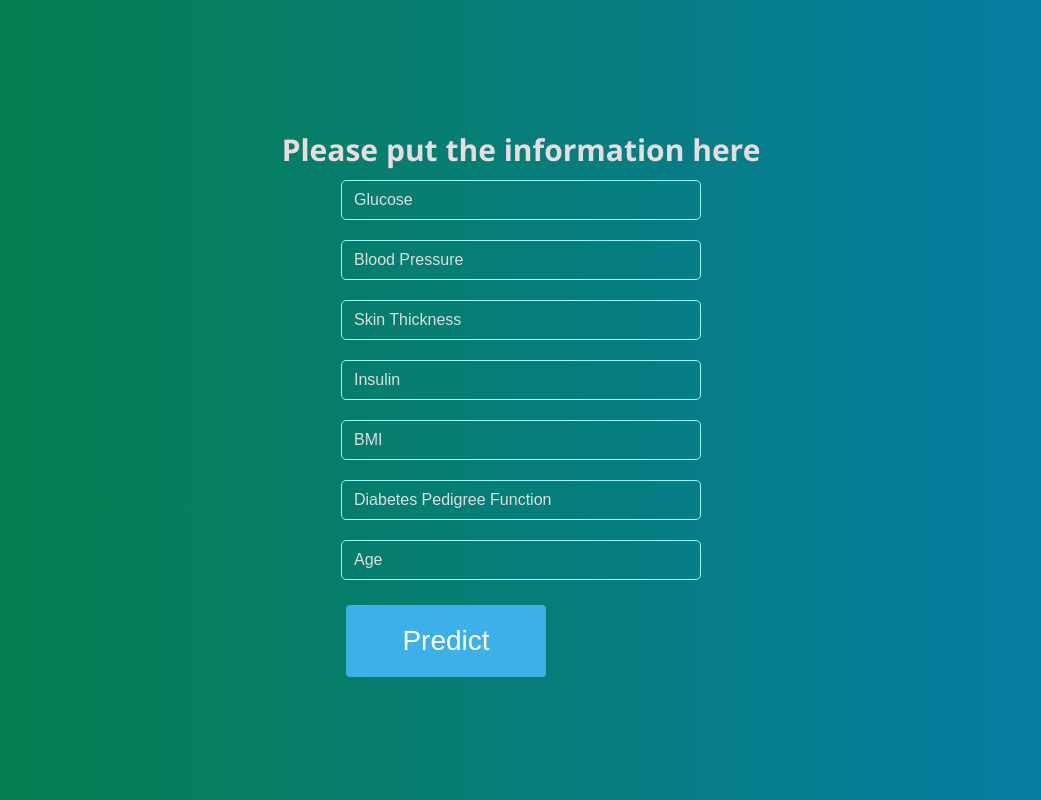
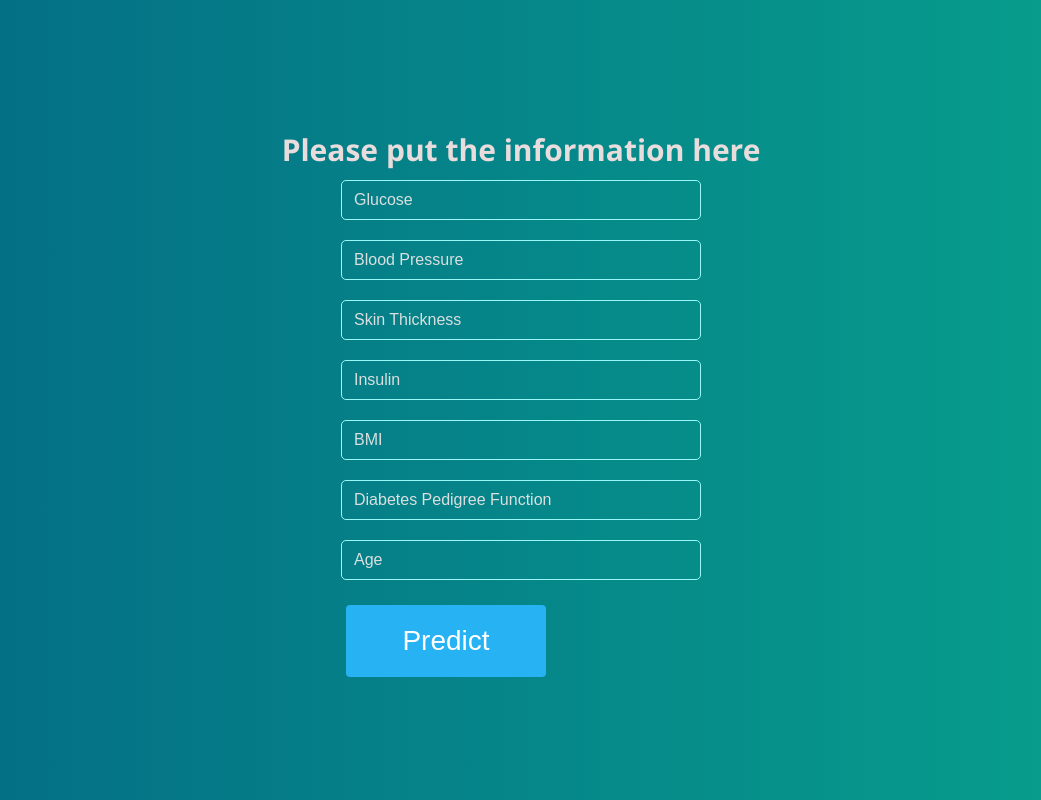
Before and after one commit to Salma-Muhammad-Elnady/Diabetes-project, a Flask app: page / in a window 1280 px wide. Shown: the whole page, without its empty margins (119-1160 px from the left). Run offline with Flask 3, Linux system fonts and the light colour scheme; parts of the project's set-up code (start-up, migrations or seed data) failed here and were passed over.

Commit message:
first commit

```diff
--- a/app.py
+++ b/app.py
@@ -25,11 +25,10 @@ def predict():
 
             prediction = model.predict(data)
             if prediction[0] == 1:
-                result = 'The patient is infected'
-                result_class = 'infected'
+
+                result = 'The person has diabetes.'
             else:
-                result = 'Not infected'
-                result_class = 'not-infected'
+                result = 'The person does not have diabetes.'
 
 
             return render_template('result.html', prediction=result)
--- a/static/Css/style.css
+++ b/static/Css/style.css
@@ -10,7 +10,7 @@ body {
     justify-content: center;
     align-items: center;
     flex-direction: column;
-    background: linear-gradient(to right, #067e46, #077dac);
+    background: linear-gradient(to left, #07a18d, #046b85);
 }
 
 h1 {
@@ -71,7 +71,7 @@ input[type="number"]::-webkit-outer-spin-button {
 input[type="submit"] {
     display: inline-block;
     border-radius: 4px;
-    background-color: #3db1e7;
+    background-color: #26b2f3;
     border: none;
     color: #ffffff;
     text-align: center;
@@ -85,7 +85,7 @@ input[type="submit"] {
 
 input[type="submit"]:hover {
     background-color: #39e2cc;
-    box-shadow: 0 12px 16px 0 rgba(0,0,0,0.24), 0 17px 50px 0 rgba(0,0,0,0.19);
+    box-shadow: 0 12px 16px 0 rgba(0, 0, 0, 0.24), 0 17px 50px 0 rgba(0,0,0,0.19);
 }
 
 .result {
```
Also changed, not shown: templates/result.html (+7 -7 lines).
